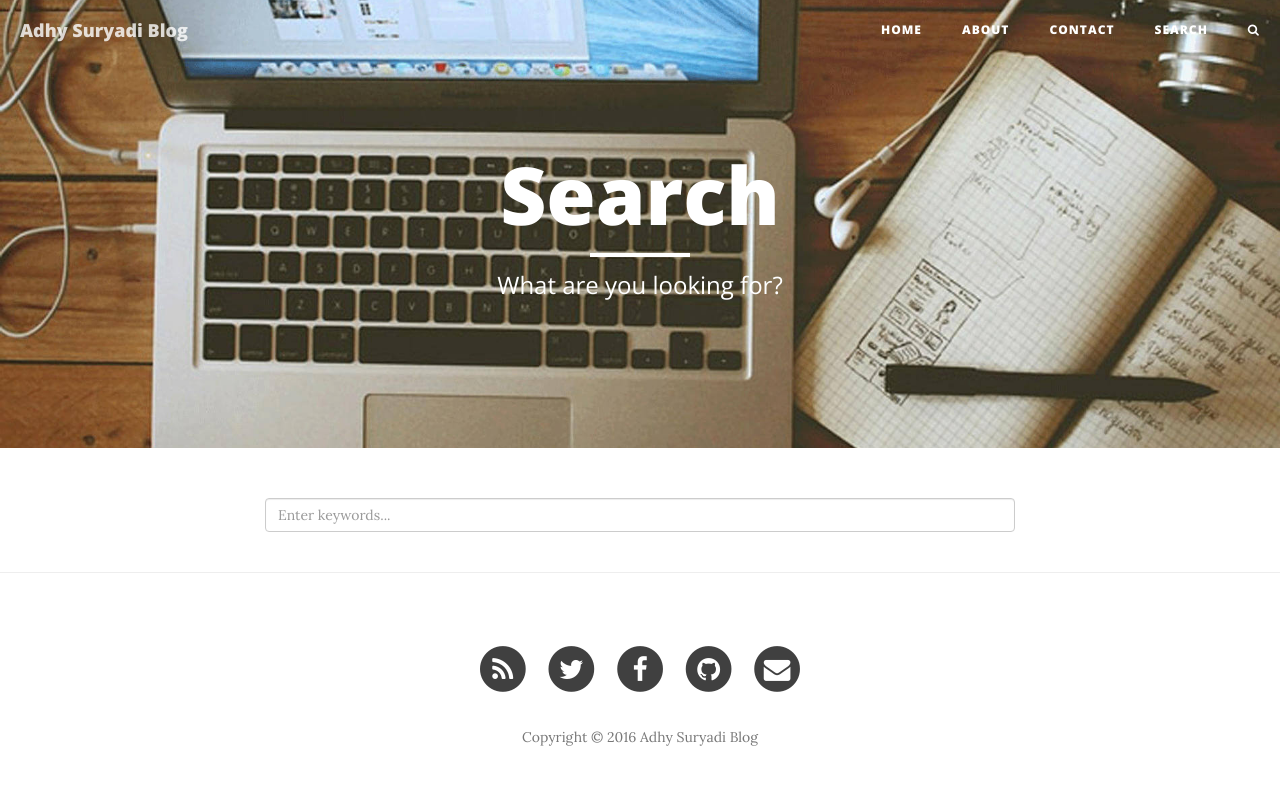
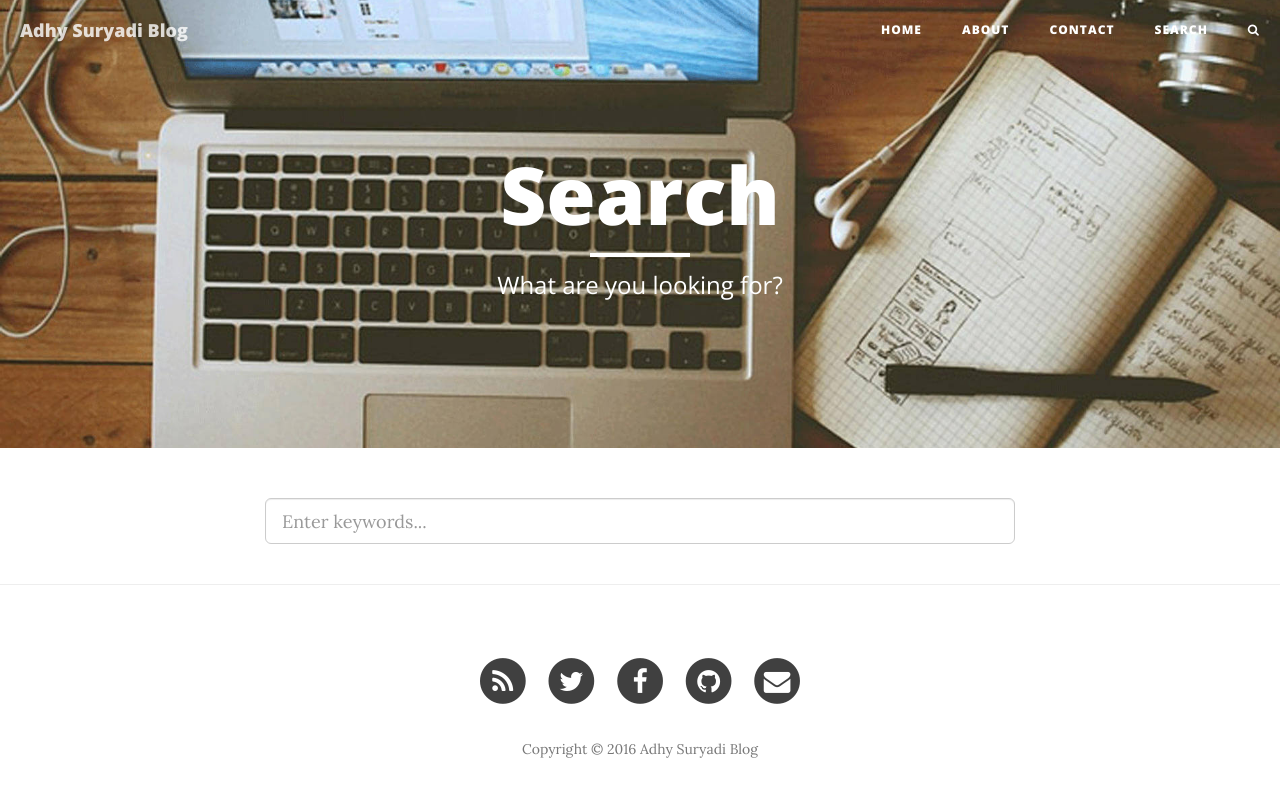
Before and after one commit to KompiAjaib/kompiajaib.github.io, a Jekyll site: the page built from search/index.html, in a window 1280 px wide. Shown: the top 797 px of the page. Built offline with Jekyll 4.4.1, drawn with Linux system fonts in a browser that asks for light colours; nearby versions of some CDN libraries; comment, search, counter and statistics services are not loaded.

Commit message:
Update index.html

```diff
--- a/search/index.html
+++ b/search/index.html
@@ -6,8 +6,8 @@ header-img: "img/blogging.jpg"
 ---
 
 <!-- Html Elements for Search -->
-<input type="text" class="form-control" id="search-input" placeholder="Enter keywords...">
-<ul class="list-group" id="results-container" ></ul>
+<input type="text" class="form-control input-lg" id="search-input" placeholder="Enter keywords...">
+<ul class="list-group" id="results-container" style="margin-top:10px"></ul>
 
 <!-- Script pointing to jekyll-search.js -->
 <script src="{{ site.baseurl }}/js/jekyll-search.js" type="text/javascript"></script>
```
